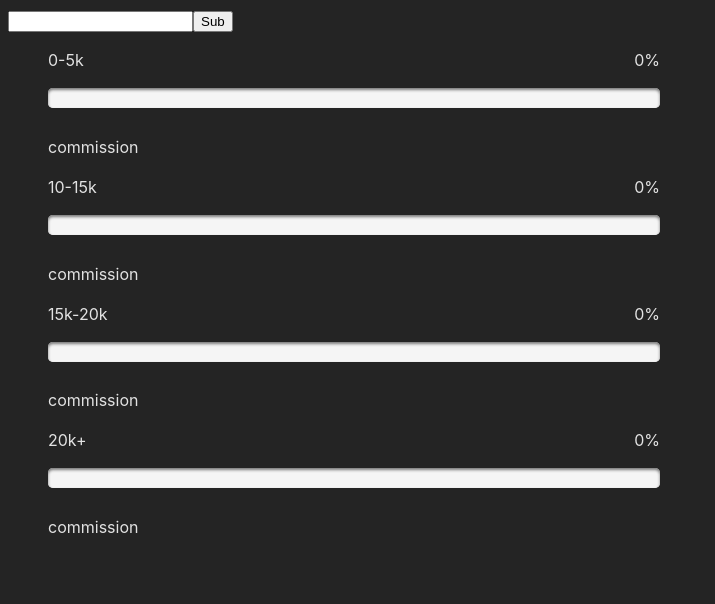
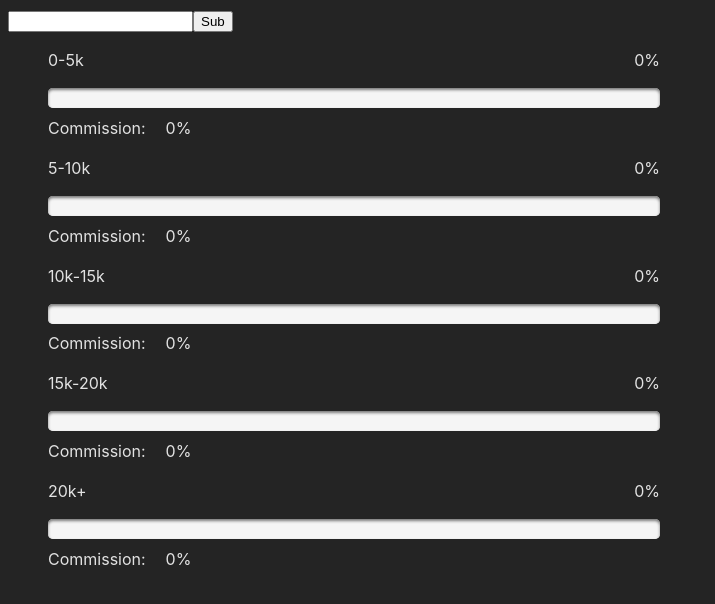
Before and after one commit to DxVxDOD/OneUp-Take-home-developer-assignment, a React (Vite) app: page / in a window 1280 px wide. Shown: the top 604 px of the page, without its empty margins (0-715 px from the left). Built offline with nearby package versions, Linux system fonts and the light colour scheme.

Commit message:
minor percentage error

```diff
--- a/src/components/Band.tsx
+++ b/src/components/Band.tsx
@@ -6,15 +6,17 @@ type ProgressBand = {
 export const Band = ({ value, tier }: ProgressBand) => {
   return (
     <>
-      <p className="band-p" data-value={value}>
+      <p className="band-p" data-value={value * 2}>
         {tier}
       </p>
-      <progress max="100" value={value} className="html5">
+      <progress max="50" value={value} className="html5">
         <div className="progress-bar">
-          <span className="">{value}</span>
+          <span className="">{value * 2}</span>
         </div>
       </progress>
-      <span className="band-span">commission</span>
+      <span data-commission={value * 2} className="band-span">
+        Commission:
+      </span>
     </>
   );
 };
--- a/src/components/Widget.tsx
+++ b/src/components/Widget.tsx
@@ -6,7 +6,7 @@ type Band = {
   value: number;
   tier: string;
   id: string;
-  commission: number;
+  commissionPerc: number;
   high: number;
 };
 
@@ -15,28 +15,35 @@ const starterData: Band[] = [
     value: 0,
     tier: "0-5k",
     id: "011c73e9-5211-41b5-8c77-b184856105b4",
-    commission: 0,
+    commissionPerc: 0,
     high: 50,
   },
   {
     value: 0,
-    tier: "10-15k",
+    tier: "5-10k",
     id: "fd6c7fa1-2286-4310-8b1d-dd18813009f2",
-    commission: 10,
+    commissionPerc: 10,
     high: 100,
+  },
+  {
+    value: 0,
+    tier: "10k-15k",
+    id: "18545c18-1bc3-4973-8274-c5fde73abde0",
+    commissionPerc: 15,
+    high: 150,
   },
   {
     value: 0,
     tier: "15k-20k",
     id: "18545c18-1bc3-4973-8274-c5fde73abde0",
-    commission: 15,
-    high: 150,
+    commissionPerc: 20,
+    high: 200,
   },
   {
     value: 0,
     tier: "20k+",
     id: "c4f03363-97aa-4460-bec9-4a0bba7611a9",
-    commission: 20,
+    commissionPerc: 25,
     high: 200,
   },
 ];
@@ -52,7 +59,7 @@ export default function Widget() {
     const totalSum = parseInt(comissionForm.value);
     const updated = [...values];
     if (totalSum > max) {
-      updated.forEach((band) => (band.value = 100));
+      updated.forEach((band) => (band.value = 50));
       setValues(updated);
     } else if (totalSum < starterData[0].high) {
       updated.forEach((band) => (band.value = 0));
@@ -70,7 +77,7 @@ export default function Widget() {
 
       let i = 0;
       while (i < tiers) {
-        updated[i].value = 100;
+        updated[i].value = 50;
         totalSumCopy -= 50;
         i++;
       }
--- a/src/index.css
+++ b/src/index.css
@@ -28,6 +28,15 @@
   right: 0;
 }
 
+.band-span[data-commission] {
+  position: relative;
+}
+
+.band-span[data-commission]:after {
+  content: attr(data-commission) "%";
+  padding-left: 20px;
+}
+
 progress[value] {
   appearance: none;
   border: none;
@@ -37,7 +46,7 @@ progress[value] {
   border-radius: 5px;
   box-shadow: 0 2px 3px rgba(0, 0, 0, 0.5) inset;
   position: relative;
-  margin: 0 0 1.5em;
+  margin-bottom: 5px;
 }
 
 progress[value]::-webkit-progress-bar {
```
